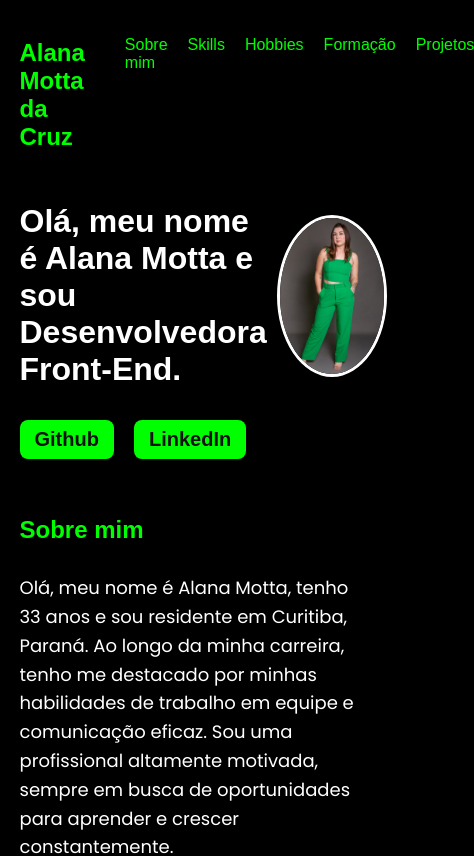
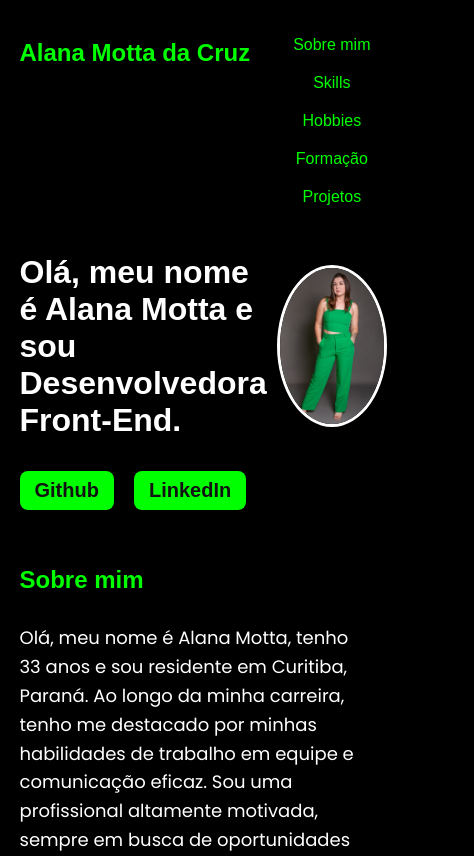
Before and after one commit to AlunaAlanaMotta/ebac-css, a plain HTML site: page index.html in a window 390 px wide. Shown: the top 856 px of the page, 474 px wide, since content can reach past the window. Drawn offline with Linux system fonts and the light colour scheme.

Commit message:
Update style.css

```diff
--- a/style.css
+++ b/style.css
@@ -16,7 +16,6 @@ a {
 }
 
 body {
-    max-width: 1440px;
     display: flex;
     flex-direction: column;
     margin: 0;
@@ -60,7 +59,7 @@ header {
 
 .titulo_imagem {
     display: flex;
-    justify-content: flex-start;
+    justify-content: space-between;
     align-items: center;
     gap: 10px;
 
@@ -286,13 +285,29 @@ footer p {
         height: 40vw;
     }
 
+    .nav_inicial_nav {
+        display: flex !important;
+        flex-direction: column !important;
+    }
+
+    .nav_inicial_nav ul {
+        display: flex !important;
+        flex-direction: column !important;
+        align-items: center;
+    }
+
     .neon-box ul {
         flex-direction: column;
         align-items: center;
     }
 
+    .neon-box ul li {
+        border-right: none !important;
+    }
+
     .projetos ul li {
         padding: 15px;
+
     }
 
     .btn {
```
